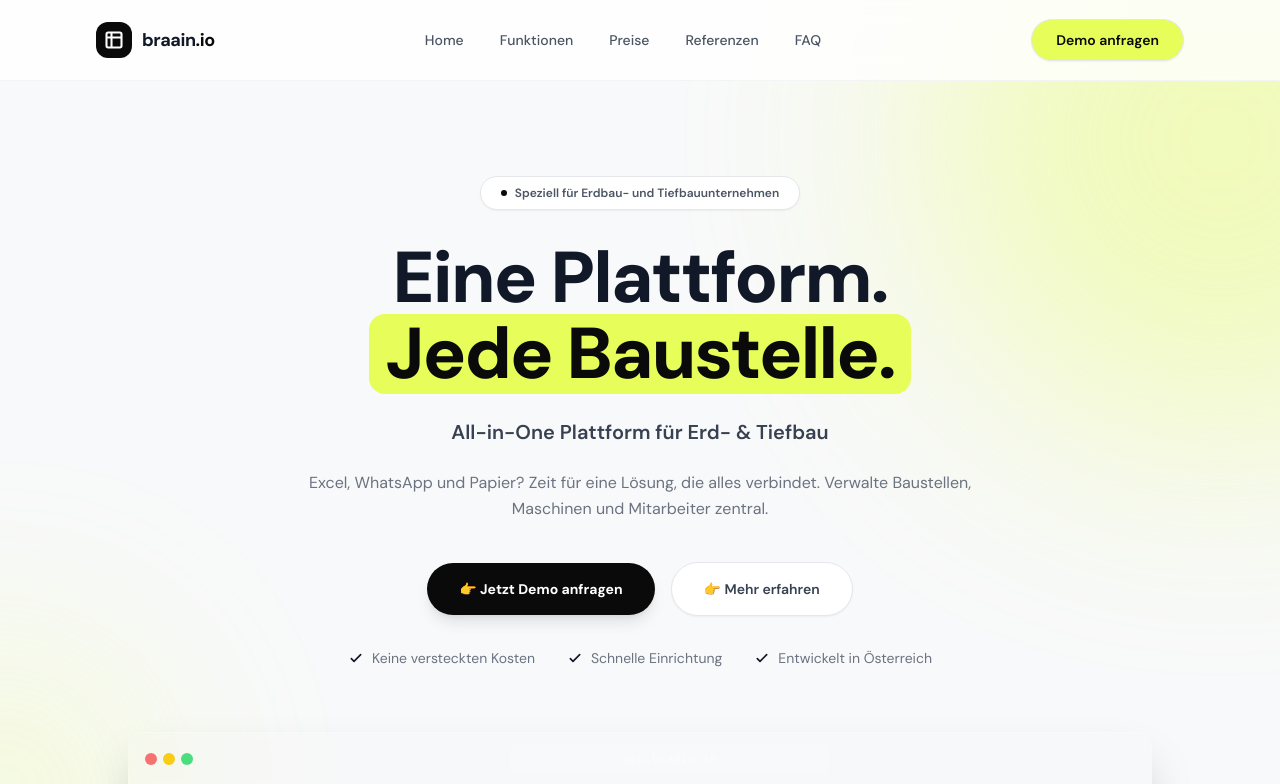
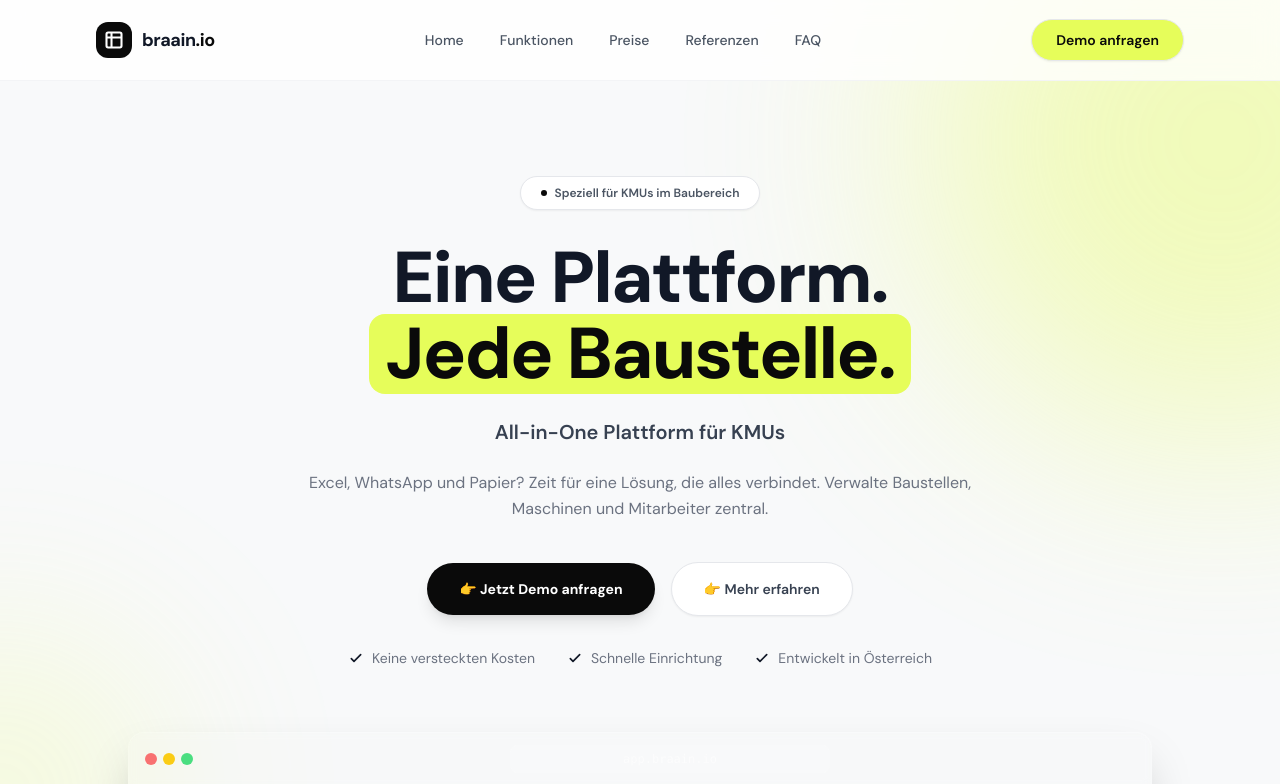
Before and after one commit to XXKunXX/braain-website, a Next.js app: page / in a window 1280 px wide. Shown: the top 784 px of the page. Built offline with nearby package versions, Linux system fonts and the light colour scheme.

Commit message:
Update pricing, replace Erdbau with KMUs

```diff
--- a/components/sections/Benefits.tsx
+++ b/components/sections/Benefits.tsx
@@ -60,7 +60,7 @@ export default function Benefits() {
               Führend durch Innovation, gewählt von vielen
             </h2>
             <p className="text-gray-500 text-lg leading-relaxed mb-10">
-              Wir liefern eine vollständige Lösung für Erdbau- und Tiefbauunternehmen – modernste Technologie kombiniert mit tiefem Branchenwissen.
+              Wir liefern eine vollständige Lösung für KMUs – modernste Technologie kombiniert mit tiefem Branchenwissen.
             </p>
 
             {/* Stats */}
--- a/components/sections/FAQ.tsx
+++ b/components/sections/FAQ.tsx
@@ -5,7 +5,7 @@ import { useState } from "react";
 const faqs = [
   {
     question: "Was ist braain.io und für wen ist es geeignet?",
-    answer: "braain.io ist eine digitale All-in-One Plattform speziell für Erdbau- und Tiefbauunternehmen. Sie zentralisiert Baustellenmanagement, Disposition, Lieferscheine und Rechnungsstellung in einem System.",
+    answer: "braain.io ist eine digitale All-in-One Plattform speziell für KMUs. Sie zentralisiert Baustellenmanagement, Disposition, Lieferscheine und Rechnungsstellung in einem System.",
   },
   {
     question: "Ist braain.io auch für kleine Betriebe geeignet?",
--- a/components/sections/Hero.tsx
+++ b/components/sections/Hero.tsx
@@ -18,7 +18,7 @@ export default function Hero() {
         <div className="flex justify-center mb-8">
           <span className="inline-flex items-center gap-2 border border-gray-200 bg-white text-gray-600 text-xs font-semibold px-5 py-2 rounded-full shadow-sm">
             <span className="w-1.5 h-1.5 rounded-full" style={{ background: "#0a0a0a" }} />
-            Speziell für Erdbau- und Tiefbauunternehmen
+            Speziell für KMUs im Baubereich
           </span>
         </div>
 
@@ -39,7 +39,7 @@ export default function Hero() {
         {/* Subheadline */}
         <div className="text-center max-w-2xl mx-auto mb-6">
           <p className="text-lg sm:text-xl font-semibold text-gray-700">
-            All-in-One Plattform für Erd- & Tiefbau
+            All-in-One Plattform für KMUs
           </p>
         </div>
 
--- a/components/sections/Pricing.tsx
+++ b/components/sections/Pricing.tsx
@@ -31,8 +31,8 @@ const plans = [
   },
   {
     name: "Enterprise",
-    price: 149,
-    description: "Für grosse Tiefbauunternehmen mit individuellen Anforderungen.",
+    price: 199,
+    description: "Für große Unternehmen mit individuellen Anforderungen.",
     cta: "Demo anfragen",
     highlighted: false,
     features: [
--- a/components/sections/Problem.tsx
+++ b/components/sections/Problem.tsx
@@ -67,7 +67,7 @@ export default function Problem() {
             Kennen Sie das?
           </h2>
           <p className="mt-4 text-gray-500 text-lg leading-relaxed">
-            Viele Erdbau- und Tiefbauunternehmen kämpfen täglich mit denselben Herausforderungen. Das kostet Zeit, Geld und Nerven.
+            Viele KMUs kämpfen täglich mit denselben Herausforderungen. Das kostet Zeit, Geld und Nerven.
           </p>
         </div>
 
```
